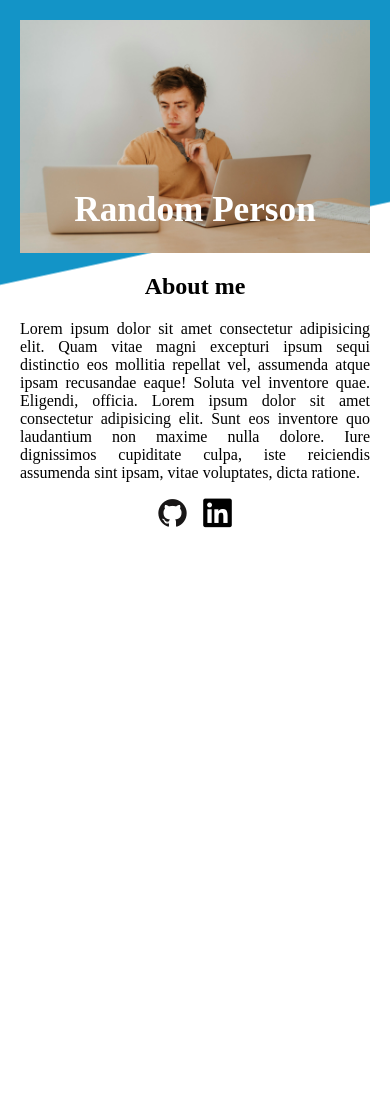
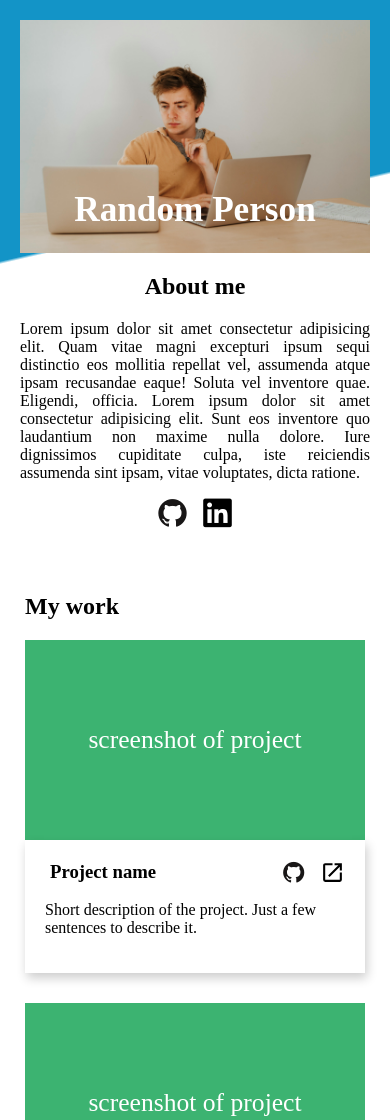
Before and after one commit to joeymuchow/odin-homepage, a plain HTML site: page src/index.html in a window 390 px wide. Shown: the top 1120 px of the page. Before the commit the page ends 844 px from the top, so only its background shows below. Drawn offline with nearby package versions, Linux system fonts and the light colour scheme.

Commit message:
Create my work section html and styling
I added the my work section of the homepage that shows off a set of
projects. Each project has information to describe what it is and links
to go to the github repo for each project. There is just dummy content,
I didn't add any real info. Styling for mobile, tablet, and desktop
implemented.

```diff
--- a/src/index.html
+++ b/src/index.html
@@ -24,6 +24,87 @@
             </div>
         </header>
         <section>
+            <h2 class="my-work">My work</h2>
+            <div class="work-container">
+                <div class="project">
+                    <div class="screenshot">
+                        <p>screenshot of project</p>
+                    </div>
+                    <div class="project-info">
+                        <div class="title">
+                            <h3>Project name</h3>
+                            <i class="devicon-github-original colored"></i>
+                            <a href="" target="_blank"><img src="../icons/open-in-new.svg" alt="open in new tab"></a>
+                        </div>
+                        <p class="project-description">Short description of the project. Just a few sentences to describe it.</p>
+                    </div>
+                </div>
+                <div class="project">
+                    <div class="screenshot">
+                        <p>screenshot of project</p>
+                    </div>
+                    <div class="project-info">
+                        <div class="title">
+                            <h3>Project name</h3>
+                            <i class="devicon-github-original colored"></i>
+                            <a href="" target="_blank"><img src="../icons/open-in-new.svg" alt="open in new tab"></a>
+                        </div>
+                        <p class="project-description">Short description of the project. Just a few sentences to describe it.</p>
+                    </div>
+                </div>
+                <div class="project">
+                    <div class="screenshot">
+                        <p>screenshot of project</p>
+                    </div>
+                    <div class="project-info">
+                        <div class="title">
+                            <h3>Project name</h3>
+                            <i class="devicon-github-original colored"></i>
+                            <a href="" target="_blank"><img src="../icons/open-in-new.svg" alt="open in new tab"></a>
+                        </div>
+                        <p class="project-description">Short description of the project. Just a few sentences to describe it.</p>
+                    </div>
+                </div>
+                <div class="project">
+                    <div class="screenshot">
+                        <p>screenshot of project</p>
+                    </div>
+                    <div class="project-info">
+                        <div class="title">
+                            <h3>Project name</h3>
+                            <i class="devicon-github-original colored"></i>
+                            <a href="" target="_blank"><img src="../icons/open-in-new.svg" alt="open in new tab"></a>
+                        </div>
+                        <p class="project-description">Short description of the project. Just a few sentences to describe it.</p>
+                    </div>
+                </div>
+                <div class="project">
+                    <div class="screenshot">
+                        <p>screenshot of project</p>
+                    </div>
+                    <div class="project-info">
+                        <div class="title">
+                            <h3>Project name</h3>
+                            <i class="devicon-github-original colored"></i>
+                            <a href="" target="_blank"><img src="../icons/open-in-new.svg" alt="open in new tab"></a>
+                        </div>
+                        <p class="project-description">Short description of the project. Just a few sentences to describe it.</p>
+                    </div>
+                </div>
+                <div class="project">
+                    <div class="screenshot">
+                        <p>screenshot of project</p>
+                    </div>
+                    <div class="project-info">
+                        <div class="title">
+                            <h3>Project name</h3>
+                            <i class="devicon-github-original colored"></i>
+                            <a href="" target="_blank"><img src="../icons/open-in-new.svg" alt="open in new tab"></a>
+                        </div>
+                        <p class="project-description">Short description of the project. Just a few sentences to describe it.</p>
+                    </div>
+                </div>
+            </div>
         </section>
     </main>
     <footer></footer>
--- a/src/styles.css
+++ b/src/styles.css
@@ -1,15 +1,10 @@
 body {
     margin: 0;
     padding: 0;
-}
-
-main {
-    background: linear-gradient(168deg, #1394c7 50%, #FFFFFF 50.3%);
-}
-
-section, header {
     max-width: 1000px;
     margin: 0 auto;
+    background: linear-gradient(168deg, #1394c7 25%, #FFFFFF 25.1%);
+    background-repeat: no-repeat;
 }
 
 header {
@@ -25,6 +20,10 @@ h1 {
     font-size: 2.5rem;
     color: #FFFFFF;
     z-index: 1;
+}
+
+i {
+    cursor: pointer;
 }
 
 .about-me-image-container {
@@ -56,13 +55,64 @@ h1 {
     font-size: 30px;
 }
 
+section {
+    padding: 15px;
+}
+
+.work-container {
+    display: grid;
+    grid-template-columns: 1fr 1fr 1fr;
+    grid-template-rows: 1fr 1fr;
+    gap: 30px 20px;
+}
+
+.project {
+    display: flex;
+    flex-direction: column;
+}
+
+.screenshot {
+    background-color: mediumseagreen;
+    height: 200px;
+    display: flex;
+    justify-content: center;
+    align-items: center;
+    color: #FFFFFF;
+    font-size: 1.6rem;
+}
+
+.project-info {
+    padding: 20px;
+    box-shadow: 2px 5px 10px rgb(0 0 0 / 0.2);
+}
+
+.title {
+    display: flex;
+    align-items: center;
+}
+
+.title h3 {
+    flex: 1;
+    margin: 0 5px;
+}
+
+.title i {
+    margin: 0 15px;
+    font-size: 1.4rem;
+}
+
+.title a {
+    display: block;
+    height: 25px;
+}
+
+.title img {
+    width: 25px;
+}
+
 @media (max-width: 1024px) {
-    main {
+    body {
         padding-top: 70px;
-        background: linear-gradient(168deg, #1394c7 60%, #FFFFFF 60.3%);
-    }
-
-    section, header {
         max-width: 700px;
     }
 
@@ -95,12 +145,20 @@ h1 {
         transform: none;
         max-width: 350px;
     }
+
+    section {
+        padding: 25px;
+    }
+
+    .work-container {
+        grid-template-columns: 1fr 1fr;
+    }
 }
 
 @media (max-width: 648px) {
-    main {
+    body {
         padding-top: 0;
-        background: linear-gradient(168deg, #1394c7 45%, #FFFFFF 45.3%);
+        background: linear-gradient(167deg, #1394c7 15%, #FFFFFF 15.1%);
     }
 
     header {
@@ -146,3 +204,13 @@ h1 {
         justify-content: center;
     }
 }
+
+@media (max-width: 575px) {
+    body {
+        background: linear-gradient(167deg, #1394c7 9%, #FFFFFF 9.1%);
+    }
+
+    .work-container {
+        grid-template-columns: 1fr;
+    }
+}
```
Also changed, not shown: icons/open-in-new.svg (added).
